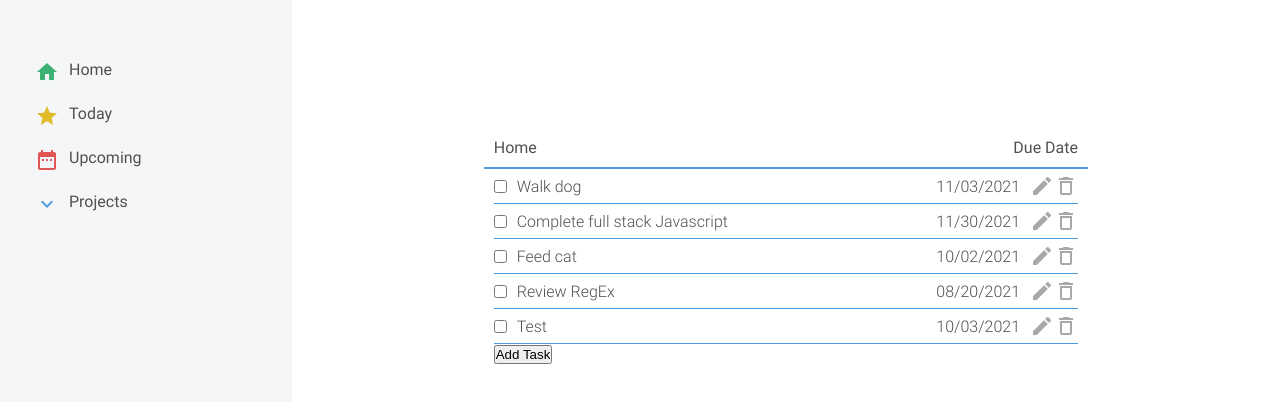
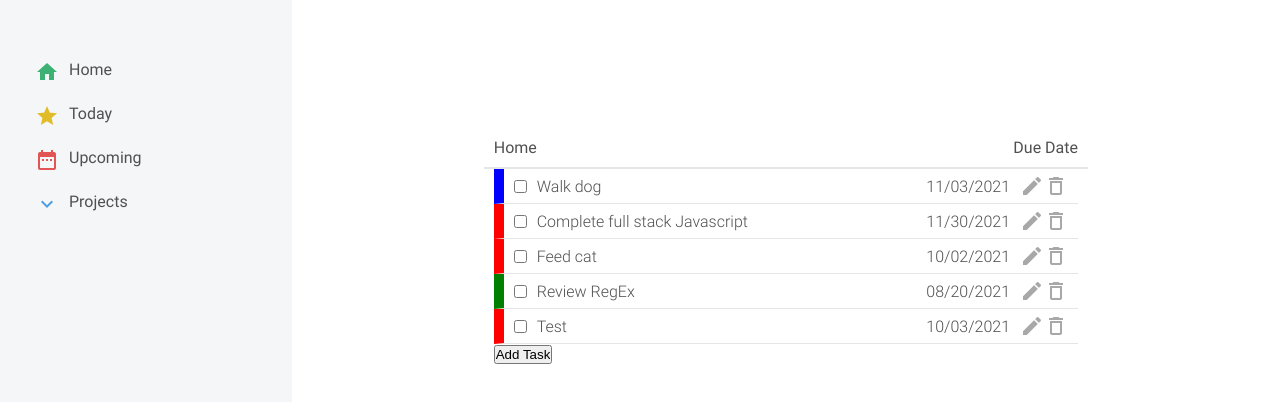
Before and after one commit to kimsjason/todo-list, a website built with webpack: page src/template.html in a window 1280 px wide. Built offline with nearby package versions, Linux system fonts and the light colour scheme.

Commit message:
Add priority color indicators to each task

```diff
--- a/src/dom.js
+++ b/src/dom.js
@@ -43,6 +43,19 @@ const DOMTasks = () => {
             if (property == 'description') {
                 const propertyElement = document.createElement('textarea');
                 propertyElement.classList.add('task-form-property');
+                propertyContainer.appendChild(propertyElement);
+            }
+            // give priority high, medium, low options
+            else if (property == 'priority') {
+                const propertyElement = document.createElement('select');
+                propertyElement.classList.add('task-form-property');
+
+                const options = ['Low', 'Medium', 'High'];
+                options.forEach(option => {
+                    const optionElement = document.createElement('option');
+                    optionElement.innerHTML = option;
+                    propertyElement.appendChild(optionElement);
+                });
                 propertyContainer.appendChild(propertyElement);
             } else {
                 const propertyElement = document.createElement('input');
@@ -194,6 +207,9 @@ const DOMTasks = () => {
         // add detailed properties to task element (initially hidden)
         taskElement.appendChild(taskProperties[1]);
 
+        // add priority value as a task class
+        taskElement.classList.add(task.priority.toLowerCase());
+
         // store task object reference in html task element
         taskElement.taskObject = task;
 
--- a/src/main.css
+++ b/src/main.css
@@ -94,7 +94,7 @@ body {
     display: flex;
     justify-content: space-between;
     padding: 10px;
-    border-bottom: 2px solid #4d9de0;
+    border-bottom: 2px solid rgb(230, 230, 230);
     font-weight: 400;
 }
 
@@ -106,8 +106,20 @@ body {
 .task {
     display: flex;
     flex-direction: column;
-    padding: 5px 0;
-    border-bottom: 1px solid #4d9de0;
+    padding: 5px 10px;
+    border-bottom: 1px solid rgb(230, 230, 230);
+}
+
+.task.high {
+    border-left: 10px solid red;
+}
+
+.task.medium {
+    border-left: 10px solid blue;
+}
+
+.task.low {
+    border-left: 10px solid green;
 }
 
 .task .material-icons {
```
